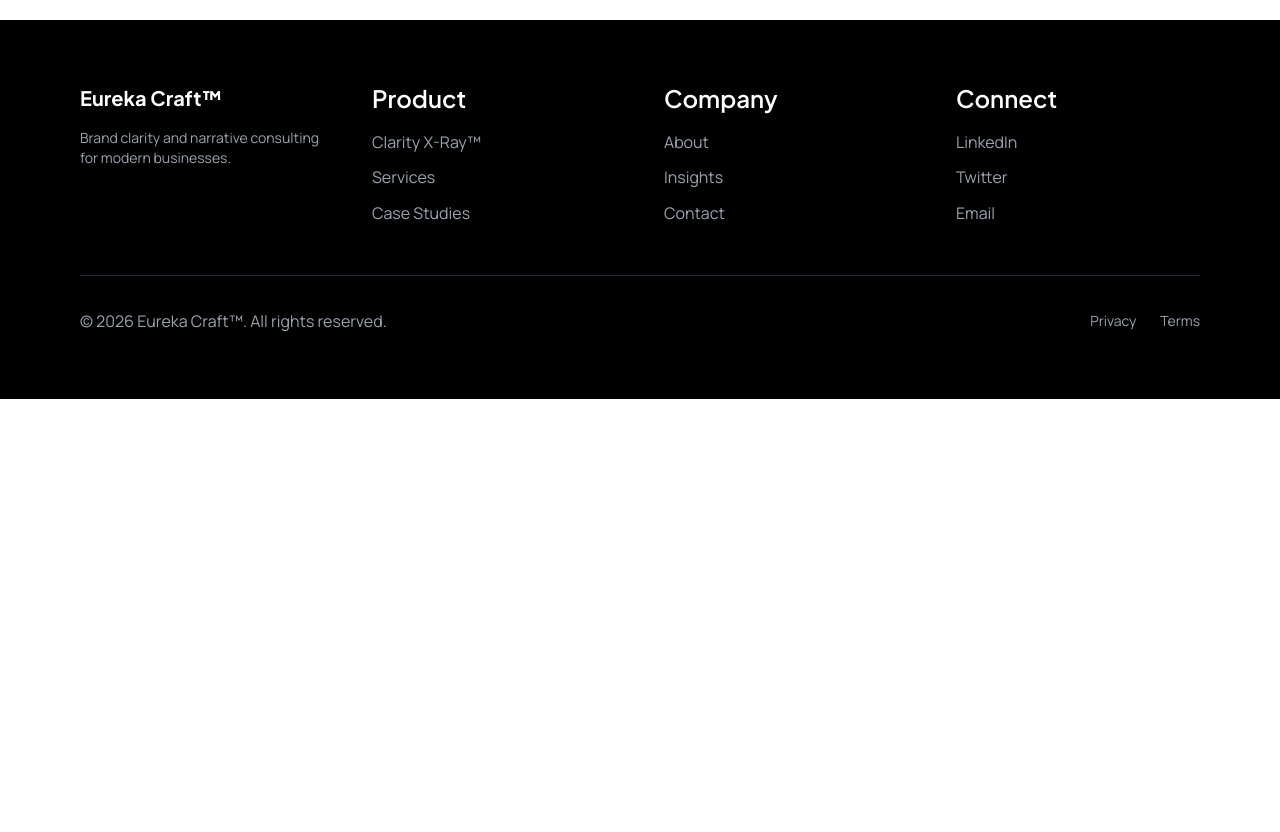
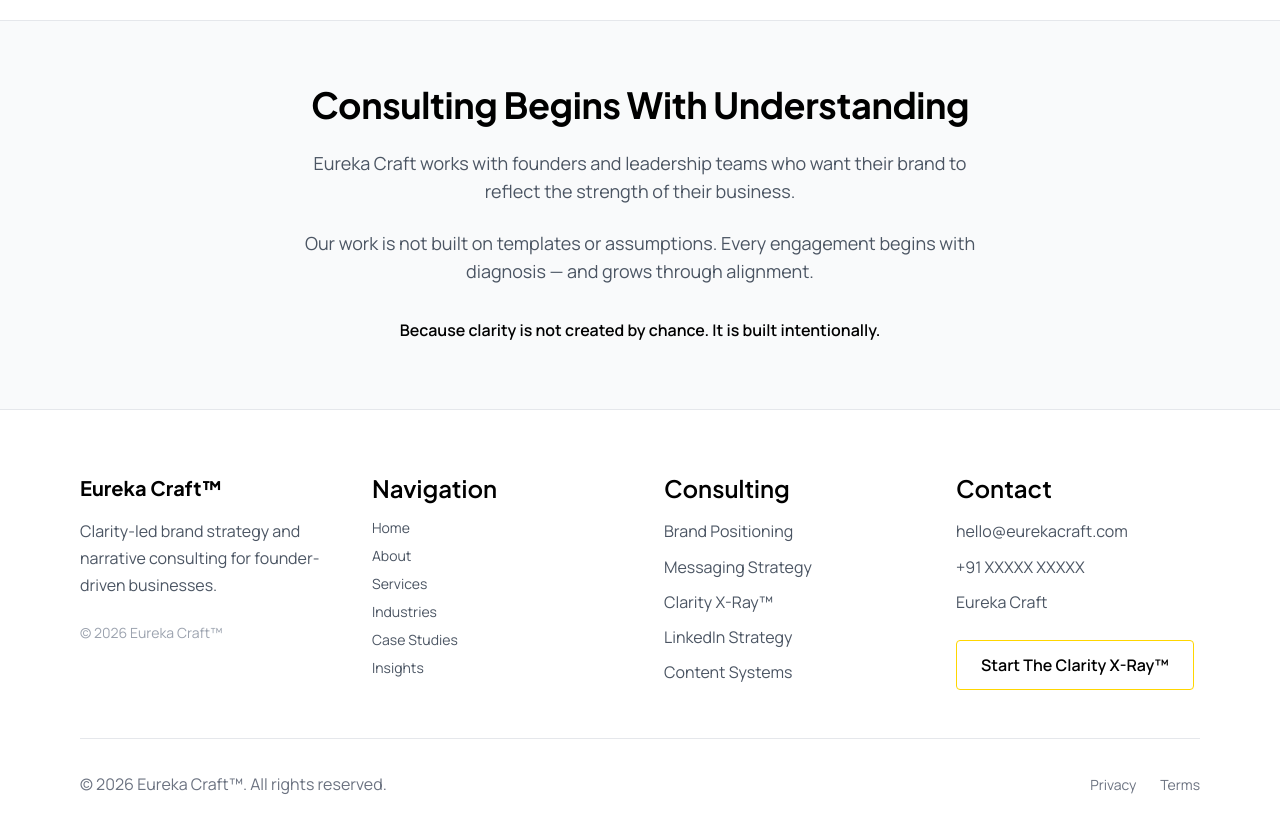
Before and after one commit to ragbak1210-ctrl/eureka-craft-consultancy, a Next.js app: page / in a window 1280 px wide. Shown: the part 4320-5152 px from the top of the page. Before the commit the page ends 4719 px from the top, so only its background shows below. Built offline with nearby package versions, Linux system fonts and the light colour scheme.

Commit message:
Update Footer.tsx

```diff
--- a/components/Footer.tsx
+++ b/components/Footer.tsx
@@ -2,50 +2,199 @@ import Link from 'next/link';
 
 export default function Footer() {
   return (
-    <footer className="bg-black text-white py-16 px-8 md:px-12 lg:px-20">
-      <div className="max-w-7xl mx-auto grid grid-cols-1 md:grid-cols-4 gap-12 mb-12">
-        <div>
-          <h3 className="text-xl font-bold mb-4">Eureka Craft™</h3>
-          <p className="text-gray-400 text-sm">
-            Brand clarity and narrative consulting for modern businesses.
+    <footer>
+
+      {/* TRUST STRIP */}
+
+      <section className="bg-gray-50 border-t border-gray-200">
+
+        <div className="max-w-3xl mx-auto text-center py-16 px-8">
+
+          <h2 className="text-3xl md:text-4xl font-bold mb-6">
+            Consulting Begins With Understanding
+          </h2>
+
+          <p className="text-lg text-gray-600 mb-6">
+            Eureka Craft works with founders and leadership teams who want their
+            brand to reflect the strength of their business.
           </p>
+
+          <p className="text-lg text-gray-600 mb-8">
+            Our work is not built on templates or assumptions.
+            Every engagement begins with diagnosis — and grows through alignment.
+          </p>
+
+          <p className="font-semibold text-black">
+            Because clarity is not created by chance.
+            It is built intentionally.
+          </p>
+
         </div>
 
+      </section>
+
+
+
+      {/* MAIN FOOTER */}
+
+      <section className="bg-white border-t border-gray-200">
+
+        <div className="max-w-7xl mx-auto px-8 md:px-12 lg:px-20 py-16">
+
+
+          <div className="grid grid-cols-1 md:grid-cols-4 gap-12 mb-12">
+
+
+
+            {/* BRAND */}
+
             <div>
-          <h4 className="font-semibold mb-4">Product</h4>
-          <ul className="space-y-2 text-sm text-gray-400">
-            <li><Link href="/clarity-xray" className="hover:text-white transition">Clarity X-Ray™</Link></li>
-            <li><Link href="/services" className="hover:text-white transition">Services</Link></li>
-            <li><Link href="/case-studies" className="hover:text-white transition">Case Studies</Link></li>
-          </ul>
+
+              <h3 className="text-xl font-bold mb-4">
+                Eureka Craft™
+              </h3>
+
+              <p className="text-gray-600 mb-6">
+                Clarity-led brand strategy and narrative consulting
+                for founder-driven businesses.
+              </p>
+
+              <p className="text-sm text-gray-400">
+                © 2026 Eureka Craft™
+              </p>
+
             </div>
 
+
+
+            {/* NAVIGATION */}
+
             <div>
-          <h4 className="font-semibold mb-4">Company</h4>
-          <ul className="space-y-2 text-sm text-gray-400">
-            <li><Link href="/about" className="hover:text-white transition">About</Link></li>
-            <li><Link href="/insights" className="hover:text-white transition">Insights</Link></li>
-            <li><Link href="/contact" className="hover:text-white transition">Contact</Link></li>
-          </ul>
+
+              <h4 className="font-semibold mb-4">
+                Navigation
+              </h4>
+
+              <div className="space-y-2 text-gray-600 text-sm">
+
+                <Link href="/" className="hover:text-black transition block">
+                  Home
+                </Link>
+
+                <Link href="/about" className="hover:text-black transition block">
+                  About
+                </Link>
+
+                <Link href="/services" className="hover:text-black transition block">
+                  Services
+                </Link>
+
+                <Link href="/industries" className="hover:text-black transition block">
+                  Industries
+                </Link>
+
+                <Link href="/case-studies" className="hover:text-black transition block">
+                  Case Studies
+                </Link>
+
+                <Link href="/insights" className="hover:text-black transition block">
+                  Insights
+                </Link>
+
               </div>
 
-        <div>
-          <h4 className="font-semibold mb-4">Connect</h4>
-          <ul className="space-y-2 text-sm text-gray-400">
-            <li><a href="#" className="hover:text-white transition">LinkedIn</a></li>
-            <li><a href="#" className="hover:text-white transition">Twitter</a></li>
-            <li><a href="#" className="hover:text-white transition">Email</a></li>
-          </ul>
-        </div>
             </div>
 
-      <div className="border-t border-gray-800 pt-8 flex flex-col md:flex-row justify-between items-center text-sm text-gray-400">
-        <p>&copy; 2026 Eureka Craft™. All rights reserved.</p>
+
+
+            {/* CONSULTING */}
+
+            <div>
+
+              <h4 className="font-semibold mb-4">
+                Consulting
+              </h4>
+
+              <div className="space-y-2 text-gray-600 text-sm">
+
+                <p>Brand Positioning</p>
+
+                <p>Messaging Strategy</p>
+
+                <p>Clarity X-Ray™</p>
+
+                <p>LinkedIn Strategy</p>
+
+                <p>Content Systems</p>
+
+              </div>
+
+            </div>
+
+
+
+            {/* CONTACT */}
+
+            <div>
+
+              <h4 className="font-semibold mb-4">
+                Contact
+              </h4>
+
+              <div className="space-y-2 text-gray-600 text-sm mb-6">
+
+                <p>hello@eurekacraft.com</p>
+
+                <p>+91 XXXXX XXXXX</p>
+
+                <p>Eureka Craft</p>
+
+              </div>
+
+
+              <Link
+                href="/clarity-xray"
+                className="cta-accent inline-block"
+              >
+                Start The Clarity X-Ray™
+              </Link>
+
+
+            </div>
+
+
+          </div>
+
+
+
+          {/* Bottom Bar */}
+
+          <div className="border-t border-gray-200 pt-8 flex flex-col md:flex-row justify-between items-center text-sm text-gray-500">
+
+            <p>
+              © 2026 Eureka Craft™. All rights reserved.
+            </p>
+
             <div className="flex gap-6 mt-4 md:mt-0">
-          <Link href="#" className="hover:text-white transition">Privacy</Link>
-          <Link href="#" className="hover:text-white transition">Terms</Link>
+
+              <Link href="#" className="hover:text-black transition">
+                Privacy
+              </Link>
+
+              <Link href="#" className="hover:text-black transition">
+                Terms
+              </Link>
+
             </div>
+
           </div>
+
+
+        </div>
+
+      </section>
+
+
     </footer>
   );
 }
```
Lines whose indentation alone changed are shown as unchanged.
